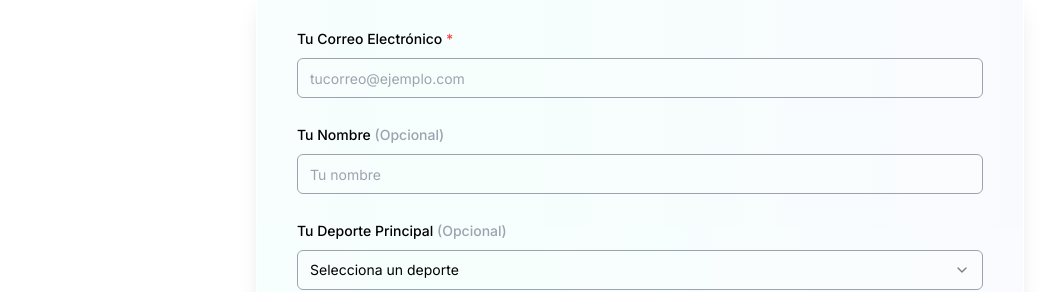
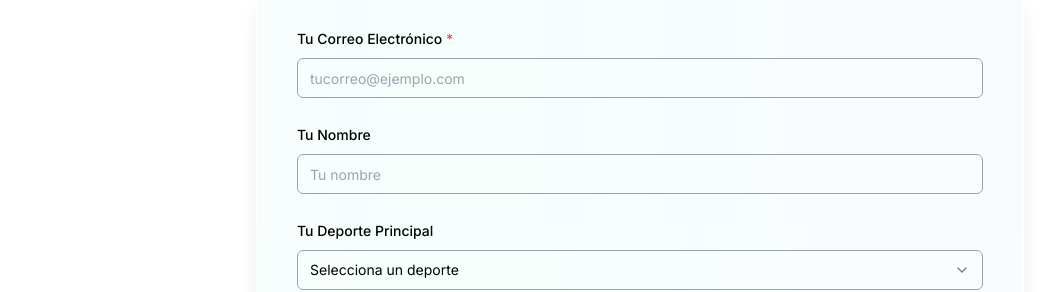
Before and after one commit to andres1006/pro-landing, a Next.js app: page / in a window 1280 px wide. Shown: the part 3840-4132 px from the top of the page, without its empty margins (0-1059 px from the left). Built offline with nearby package versions, Linux system fonts and the light colour scheme.

Commit message:
update copies

```diff
--- a/components/registration-form.tsx
+++ b/components/registration-form.tsx
@@ -85,7 +85,7 @@ export function RegistrationForm() {
             email: data.email,
             name: data.name || null,
             sport: watchedSport || null,
-            accept_terms: !!acceptTerms || false,
+            accept_terms: acceptTerms || false,
           },
         ]);
 
@@ -268,7 +268,6 @@ export function RegistrationForm() {
                       className="text-black dark:text-white font-medium"
                     >
                       Tu Nombre{" "}
-                      <span className="text-gray-400 text-sm">(Opcional)</span>
                     </Label>
                     <Input
                       id="name"
@@ -286,7 +285,6 @@ export function RegistrationForm() {
                       className="text-black dark:text-white font-medium"
                     >
                       Tu Deporte Principal{" "}
-                      <span className="text-gray-400 text-sm">(Opcional)</span>
                     </Label>
                     <Select
                       value={watchedSport}
```
Also changed, not shown: 1 other file (tests, documents, lock files or other folders).
